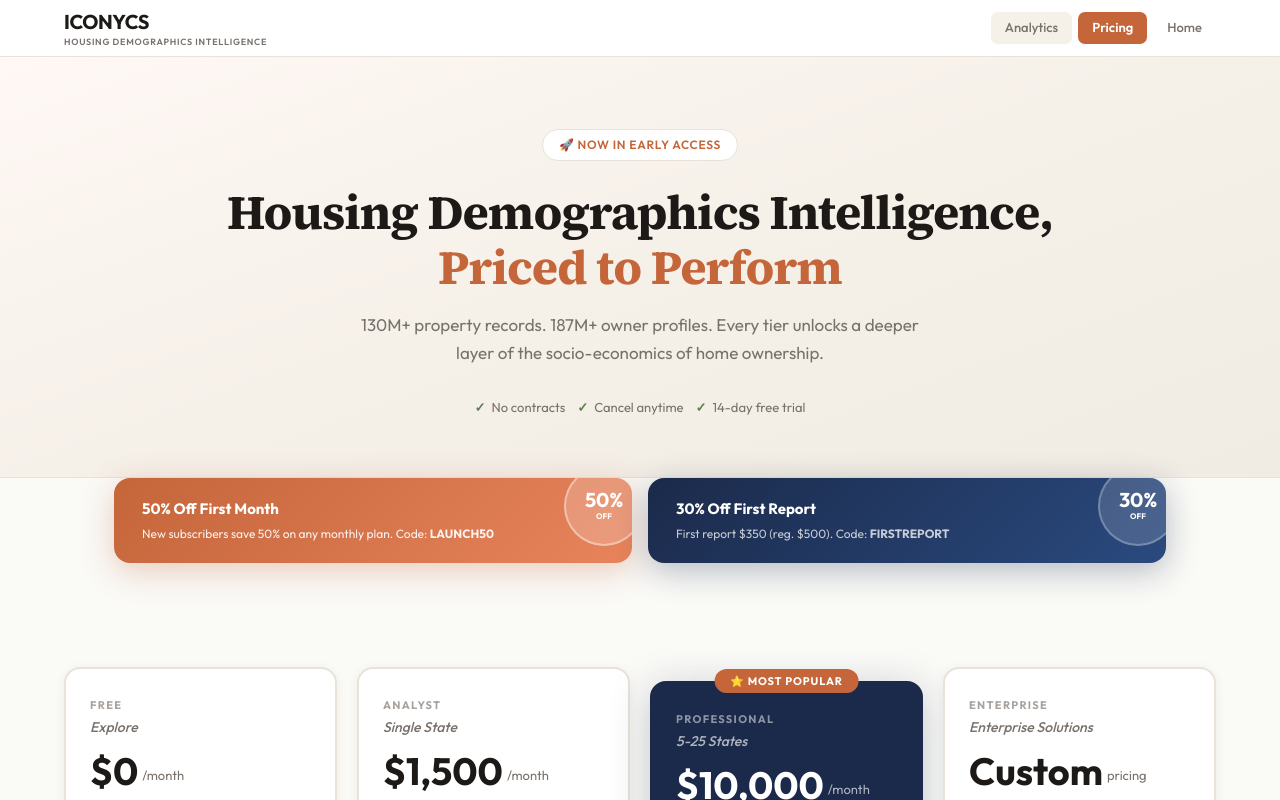
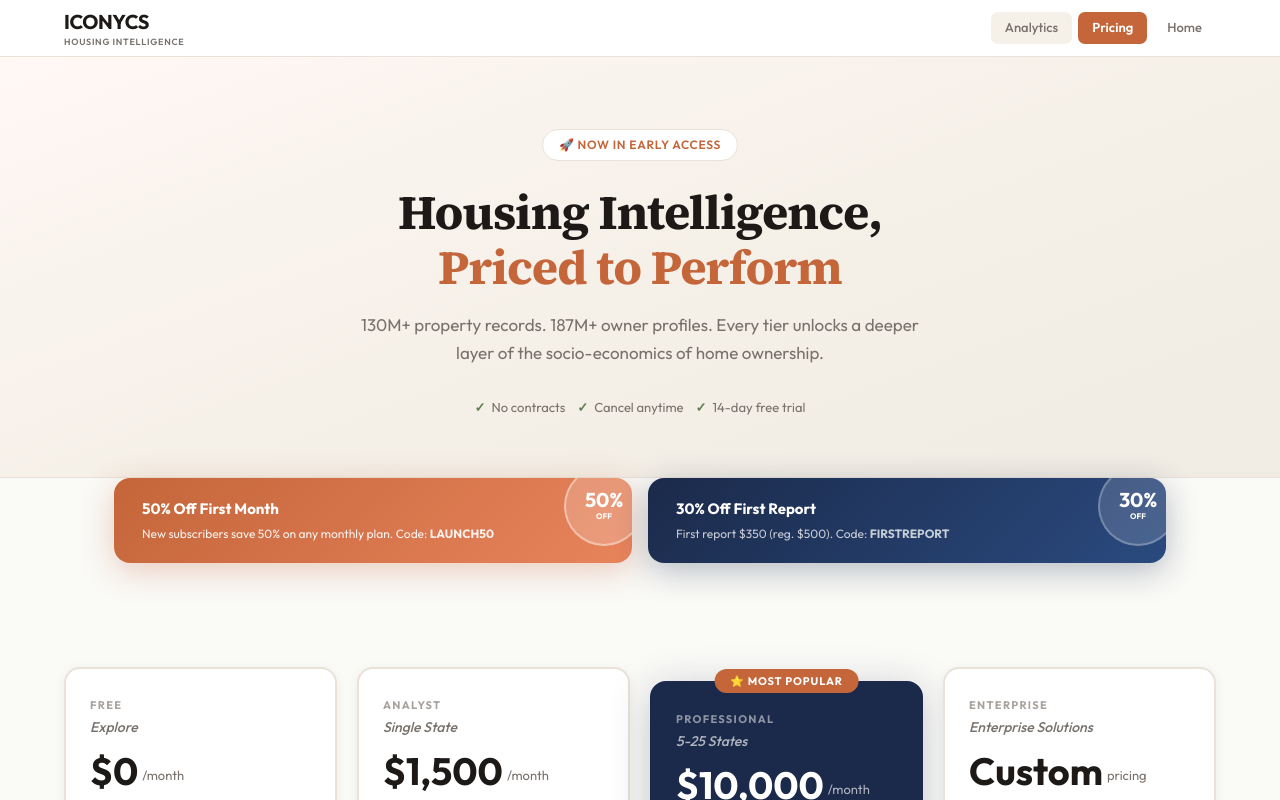
Before and after one commit to Davevw/Iconycs-Platform, a Next.js app: page /pricing in a window 1280 px wide. Shown: the top 800 px of the page. Built offline with nearby package versions, Linux system fonts and the light colour scheme.

Commit message:
brand: tagline -> Housing Intelligence (broader than demographics)

```diff
--- a/app/pricing/page.tsx
+++ b/app/pricing/page.tsx
@@ -806,7 +806,7 @@
             <Link href="/" style={{ textDecoration: 'none' }}>
               <div>
                 <span style={{ fontSize: 20, fontWeight: 800, color: C.text, letterSpacing: '-0.02em' }}>ICONYCS</span>
-                <div style={{ fontSize: 9, fontWeight: 600, color: C.textMuted, letterSpacing: '0.08em', textTransform: 'uppercase', marginTop: -2 }}>Housing Demographics Intelligence</div>
+                <div style={{ fontSize: 9, fontWeight: 600, color: C.textMuted, letterSpacing: '0.08em', textTransform: 'uppercase', marginTop: -2 }}>Housing Intelligence</div>
               </div>
             </Link>
             <div style={{ marginLeft: 'auto', display: 'flex', gap: 6, alignItems: 'center' }}>
@@ -859,7 +859,7 @@
               lineHeight: 1.15, letterSpacing: '-0.02em',
             }}
           >
-            Housing Demographics Intelligence,<br />
+            Housing Intelligence,<br />
             <span style={{ color: C.terra }}>Priced to Perform</span>
           </h1>
           <p style={{
--- a/app/reports/page.tsx
+++ b/app/reports/page.tsx
@@ -1259,7 +1259,7 @@
             <Link href="/" style={{ textDecoration: 'none' }}>
               <div>
                 <span style={{ fontSize: 19, fontWeight: 700, color: C.text }}>ICONYCS</span>
-                <div style={{ fontSize: 9, fontWeight: 600, color: C.textMuted, letterSpacing: '0.08em', textTransform: 'uppercase', marginTop: -2 }}>Housing Demographics Intelligence</div>
+                <div style={{ fontSize: 9, fontWeight: 600, color: C.textMuted, letterSpacing: '0.08em', textTransform: 'uppercase', marginTop: -2 }}>Housing Intelligence</div>
               </div>
             </Link>
             <span style={{ fontSize: 14, fontWeight: 600, color: C.terra }}>Analytics Reports</span>
```
